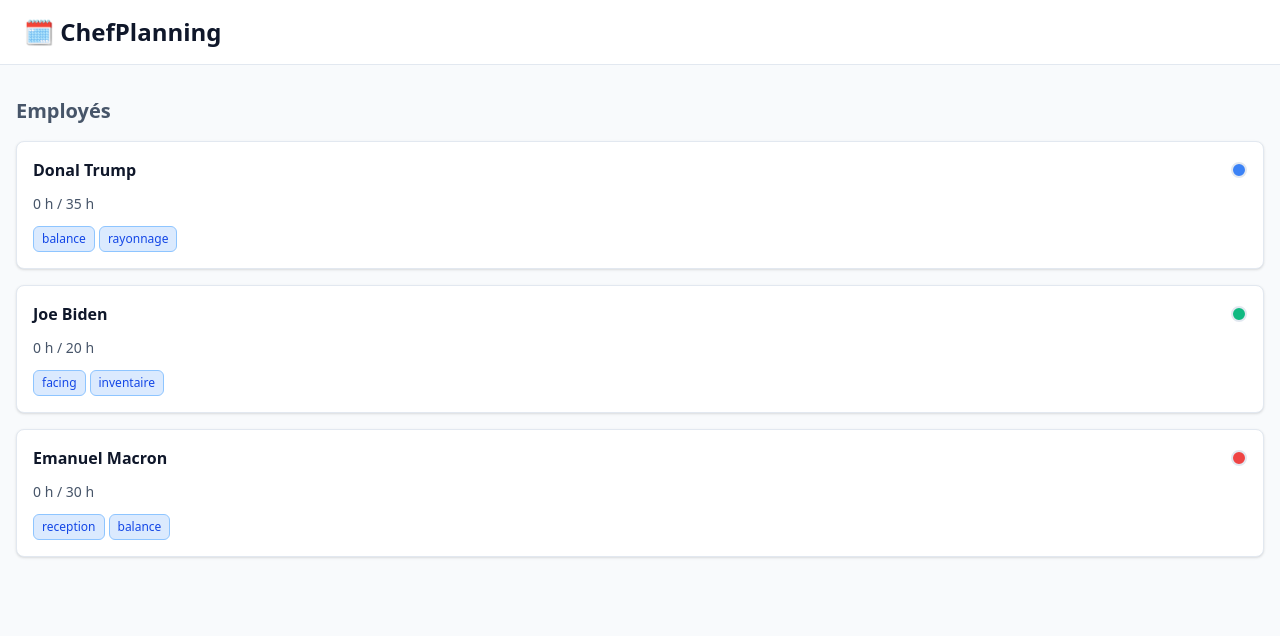
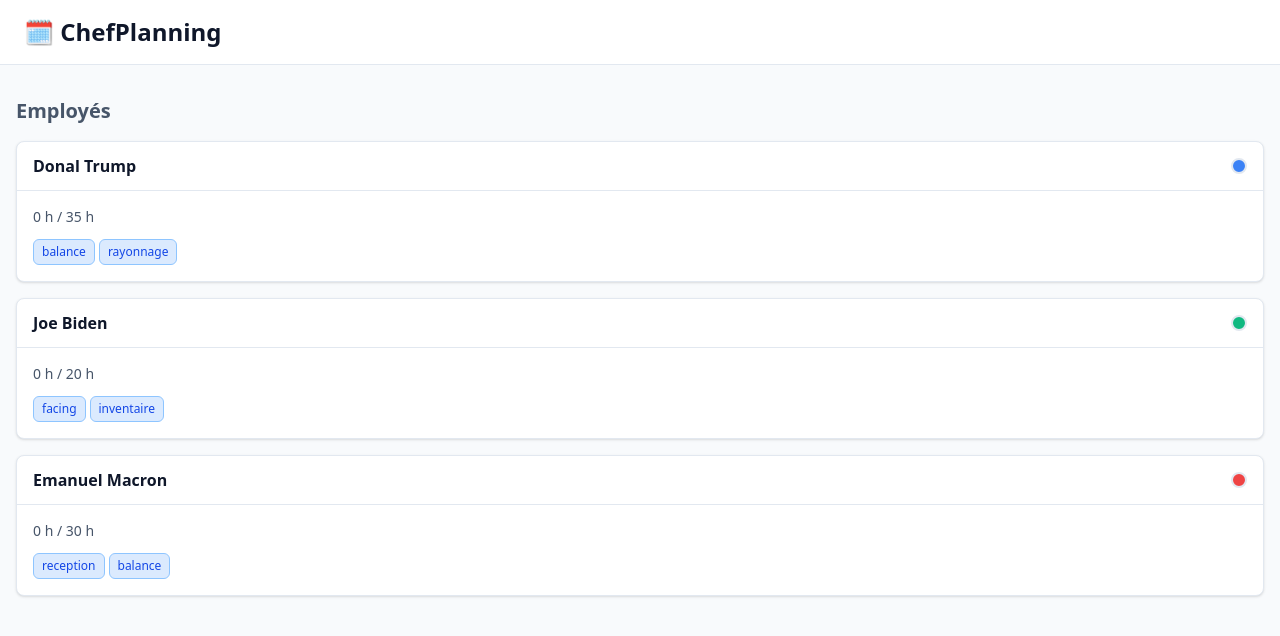
Before and after one commit to Palalde/react, a React (Vite) app in the folder mon-app-react/: page / in a window 1280 px wide. Shown: the top 636 px of the page. Built offline with nearby package versions, Linux system fonts and the light colour scheme.

Commit message:
Refactor EmployeeCard to use title prop for card header

```diff
--- a/mon-app-react/src/features/employees/components/EmployeeCard.jsx
+++ b/mon-app-react/src/features/employees/components/EmployeeCard.jsx
@@ -5,16 +5,17 @@ function EmployeeCard({ employee = {}, onEdit, onDelete }) {
   (onEdit, onDelete);
   //   Render employee information
   return (
-    <Card>
-      {/* Employee information */}
-      <div className="flex items-center justify-between mb-3">
-        {/* Employee name and color */}
-        <h3 className="font-semibold text-text-primary">{employee.name}</h3>
-        <div
-          className="w-4 h-4 rounded-full border-2 border-border"
-          style={{ backgroundColor: employee.color }}
-        />
-      </div>
+    <Card
+      title={
+        <div className="flex items-center justify-between w-full">
+          <span>{employee.name}</span>
+          <div
+            className="w-4 h-4 rounded-full border-2 border-border"
+            style={{ backgroundColor: employee.color }}
+          />
+        </div>
+      }
+    >
       {/* Weekly hours */}
       <p className="text-sm text-text-secondary mb-3">
         0 h / {employee.weeklyHours} h
```
